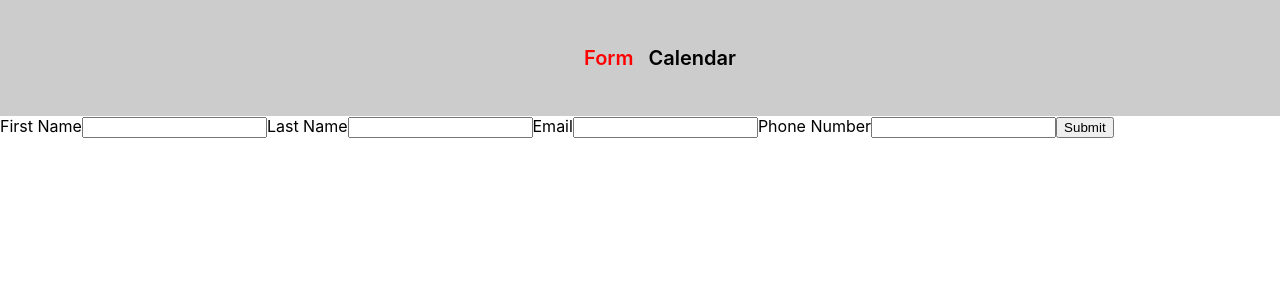
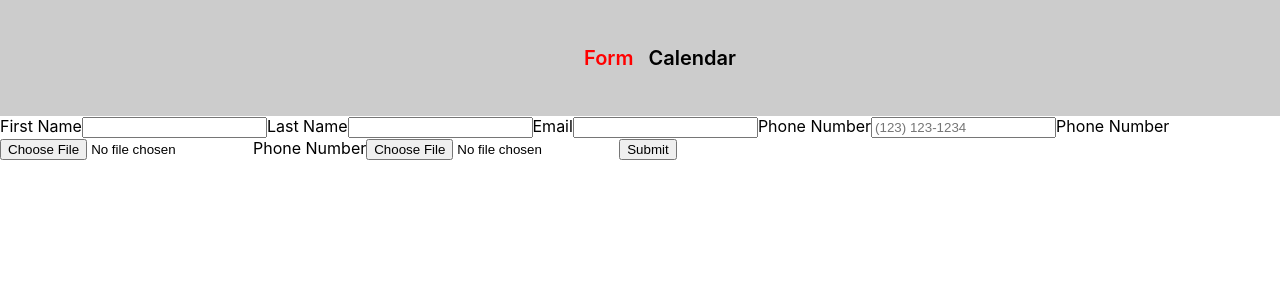
Before and after one commit to xolesteroll/react-test-task, a React (Create React App) app: page / in a window 1280 px wide. Shown: the top 300 px of the page. Built offline with nearby package versions, Linux system fonts and the light colour scheme.

Commit message:
added 2 file inputs, next to set them for multiple file upload and validate file type

```diff
--- a/src/components/Form/Form.js
+++ b/src/components/Form/Form.js
@@ -1,6 +1,6 @@
 import React from 'react';
 import {useFormik} from "formik";
-import FormValidationSchema from "../../helpers/FormValidationSchema";
+import FormValidationSchema from "../../helpers/validators/FormValidationSchema";
 
 import s from './Form.module.css'
 
@@ -11,8 +11,8 @@ const Form = () => {
             lastName: '',
             email: '',
             phone_no: '',
-            uploadImg: null,
-            uploadPdf: null
+            imgFile: '',
+            pdfFile: ''
         },
         validationSchema: FormValidationSchema,
         onSubmit: values => {
@@ -61,13 +61,32 @@ const Form = () => {
             />
             <label htmlFor="phone_no">Phone Number</label>
             <input
-                type="phone_no"
+                type="tel"
                 id="phone_no"
                 name="phone_no"
+                placeholder="(123) 123-1234"
                 className={formFieldClasses('phone_no')}
                 onChange={formik.handleChange}
                 onBlur={formik.handleBlur}
                 value={formik.values.phone_no}
+            />
+            <label htmlFor="imgFile">Phone Number</label>
+            <input
+                type="file"
+                id="imgFile"
+                name="imgFile"
+                className={formFieldClasses('imgFile')}
+                onChange={event => formik.setFieldValue('imgFile', event.currentTarget.files)}
+                onBlur={formik.handleBlur}
+            />
+            <label htmlFor="pdfFile">Phone Number</label>
+            <input
+                type="file"
+                id="pdfFile"
+                name="pdfFile"
+                className={formFieldClasses('pdfFile')}
+                onChange={event => formik.setFieldValue('pdfFile', event.currentTarget.files)}
+                onBlur={formik.handleBlur}
             />
             <button>Submit</button>
         </form>
```
